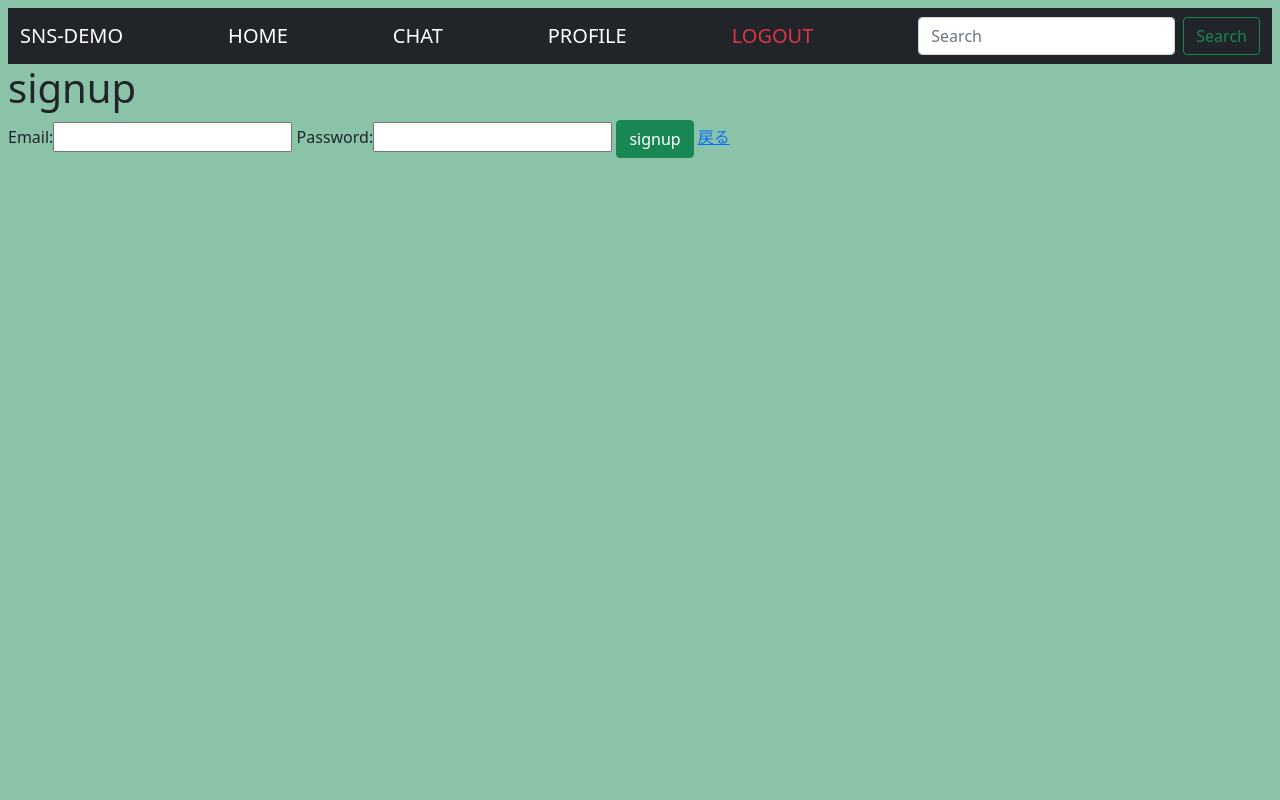
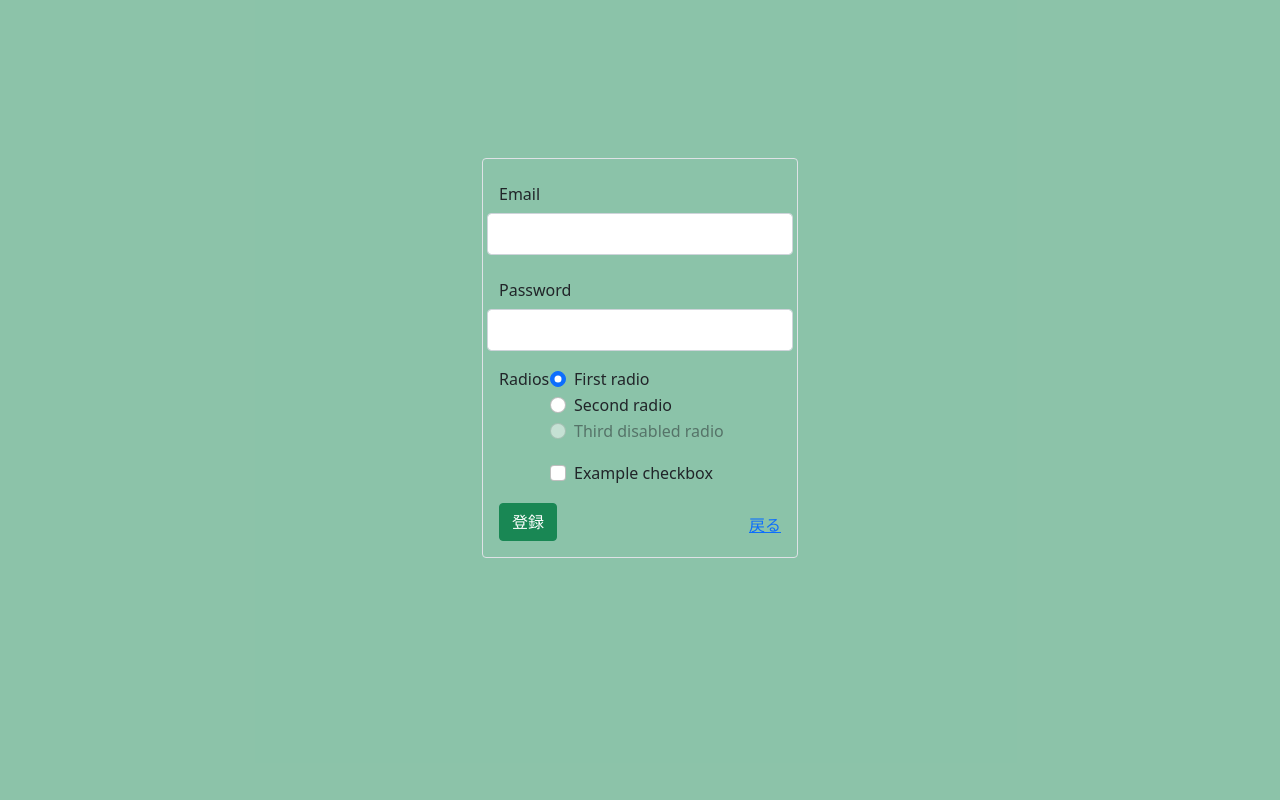
Before and after one commit to karasawa/django-sns, a Django app: page /signup/ in a window 1280 px wide. Run offline with Django 3.2, Linux system fonts and the light colour scheme.

Commit message:
modfy home

```diff
--- a/sns/account/forms.py
+++ b/sns/account/forms.py
@@ -8,8 +8,8 @@ class LoginForm(forms.Form):
         for field in self.fields.values():
             field.widget.attrs["class"] = "form-control"
 
-    email = forms.CharField(max_length=25, label='email')
-    password = forms.CharField(max_length=20, label='password', widget=forms.PasswordInput())
+    email = forms.CharField(max_length=25, label='Email')
+    password = forms.CharField(max_length=20, label='Password', widget=forms.PasswordInput())
 
 class SignupForm(forms.ModelForm):
     class Meta:
--- a/sns/template/base/base.html
+++ b/sns/template/base/base.html
@@ -12,14 +12,14 @@
 {% block header %}
 <nav class="navbar navbar-dark bg-dark">
   <div class="container-fluid">
-    <a class="navbar-brand">SNS-DEMO</a>
-    <a class="navbar-brand" href="{% url 'home' %}">HOME</a>
-    <a class="navbar-brand" href="{% url 'chat' %}">CHAT</a>
-    <a class="navbar-brand" href="{% url 'profile' %}">PROFILE</a>
-    <a class="navbar-brand text-danger" href="{% url 'logout' %}">LOGOUT</a>
+    <a class="navbar-brand" style="font-size: 20px;">SNS-DEMO</a>
+    <a class="navbar-brand" href="{% url 'home' %}">ホーム</a>
+    <a class="navbar-brand" href="{% url 'chat' %}">チャット</a>
+    <a class="navbar-brand" href="{% url 'profile' %}">プロフィール</a>
+    <a class="navbar-brand text-danger" href="{% url 'logout' %}">ログアウト</a>
     <form class="d-flex">
-      <input class="form-control me-2" type="search" placeholder="Search" aria-label="Search">
-      <button class="btn btn-outline-success" type="submit">Search</button>
+      <input class="form-control me-2" type="search" style="width: 300px;" placeholder="検索" aria-label="Search">
+      <button class="btn btn-outline-success" style="width: 80px;" type="submit">検索</button>
     </form>
   </div>
 </nav>
--- a/sns/template/page/chat.html
+++ b/sns/template/page/chat.html
@@ -5,7 +5,7 @@
   <div class="mb-auto p-2 bd-highlight" sytle="display: block">
     {% for item in mes %}
         {% if item.owner == request.user %}
-            <div class="rounded-3 bg-success p-2 text-white bg-opacity-75 m-4"style="position: relative;left: 680px; max-width: 350px; min-width: 350px;">{{ item.owner }}_{{ item.content }}</div>
+            <div class="rounded-3 bg-success p-2 text-white bg-opacity-75 m-4"style="position: relative;left: 660px; max-width: 350px; min-width: 350px;">{{ item.owner }}_{{ item.content }}</div>
         {% else %}
             <div class="rounded-3 bg-danger p-2 text-white bg-opacity-75 m-4" style="position: relative;left: 50px;max-width: 350px; min-width: 350px;">{{ item.owner }}_{{ item.content }}</div>
         {% endif %}
--- a/sns/template/page/login.html
+++ b/sns/template/page/login.html
@@ -52,7 +52,7 @@
     </div>
   </div>
   <div class="d-flex justify-content-between">
-    <button type="submit" class="btn btn-success">LOGIN</button>
+    <button type="submit" class="btn btn-success">ログイン</button>
     <a href="{% url 'signup' %}" style="padding-top: 10px;">新規作成</a>
   </div>
 </form>
--- a/sns/template/page/signup.html
+++ b/sns/template/page/signup.html
@@ -1,13 +1,60 @@
 {% extends 'base/base.html' %}
 
+{% block header %}
+{% endblock %}
+
 {% block main %}
-<h1>signup</h1>
+<div class="d-flex justify-content-center border p-3 rounded-2 w-25 mx-auto" style="margin-top: 150px;">
 <form method="post">
 {% csrf_token %}
-<!--    <label>email:</label><input type="text" name="username">-->
-<!--    <label>password:</label><input type="password" name="password">-->
-    {{form}}
-    <input type="submit" class="btn btn-success" value="signup">
-    <a href="{% url 'login' %}">戻る</a>
+  {% for item in form %}
+      <div class="row mb-3 form-group">
+          <label for="{{item.id_for_label}}" class="col-sm-2 col-form-label">{{item.label}}</label>
+          <input
+              type="{{item.field.widget.input_type}}"
+              class="w-100 p-2 form-control"
+              {% if item.field.required %}required{% endif %}
+              name="{{item.name}}"
+              id="{{item.id_for_label}}">
+      </div>
+  {% endfor %}
+  <fieldset class="row mb-3">
+    <legend class="col-form-label col-sm-2 pt-0">Radios</legend>
+    <div class="col-sm-10">
+      <div class="form-check">
+        <input class="form-check-input" type="radio" name="gridRadios" id="gridRadios1" value="option1" checked>
+        <label class="form-check-label" for="gridRadios1">
+          First radio
+        </label>
+      </div>
+      <div class="form-check">
+        <input class="form-check-input" type="radio" name="gridRadios" id="gridRadios2" value="option2">
+        <label class="form-check-label" for="gridRadios2">
+          Second radio
+        </label>
+      </div>
+      <div class="form-check disabled">
+        <input class="form-check-input" type="radio" name="gridRadios" id="gridRadios3" value="option3" disabled>
+        <label class="form-check-label" for="gridRadios3">
+          Third disabled radio
+        </label>
+      </div>
+    </div>
+  </fieldset>
+  <div class="row mb-3">
+    <div class="col-sm-10 offset-sm-2">
+      <div class="form-check">
+        <input class="form-check-input" type="checkbox" id="gridCheck1">
+        <label class="form-check-label" for="gridCheck1">
+          Example checkbox
+        </label>
+      </div>
+    </div>
+  </div>
+  <div class="d-flex justify-content-between">
+    <button type="submit" class="btn btn-success">登録</button>
+    <a href="{% url 'login' %}" style="padding-top: 10px;">戻る</a>
+  </div>
 </form>
+</div>
 {% endblock %}
```
Also changed, not shown: sns/template/page/home.html (+10 -0 lines), sns/db.sqlite3.
